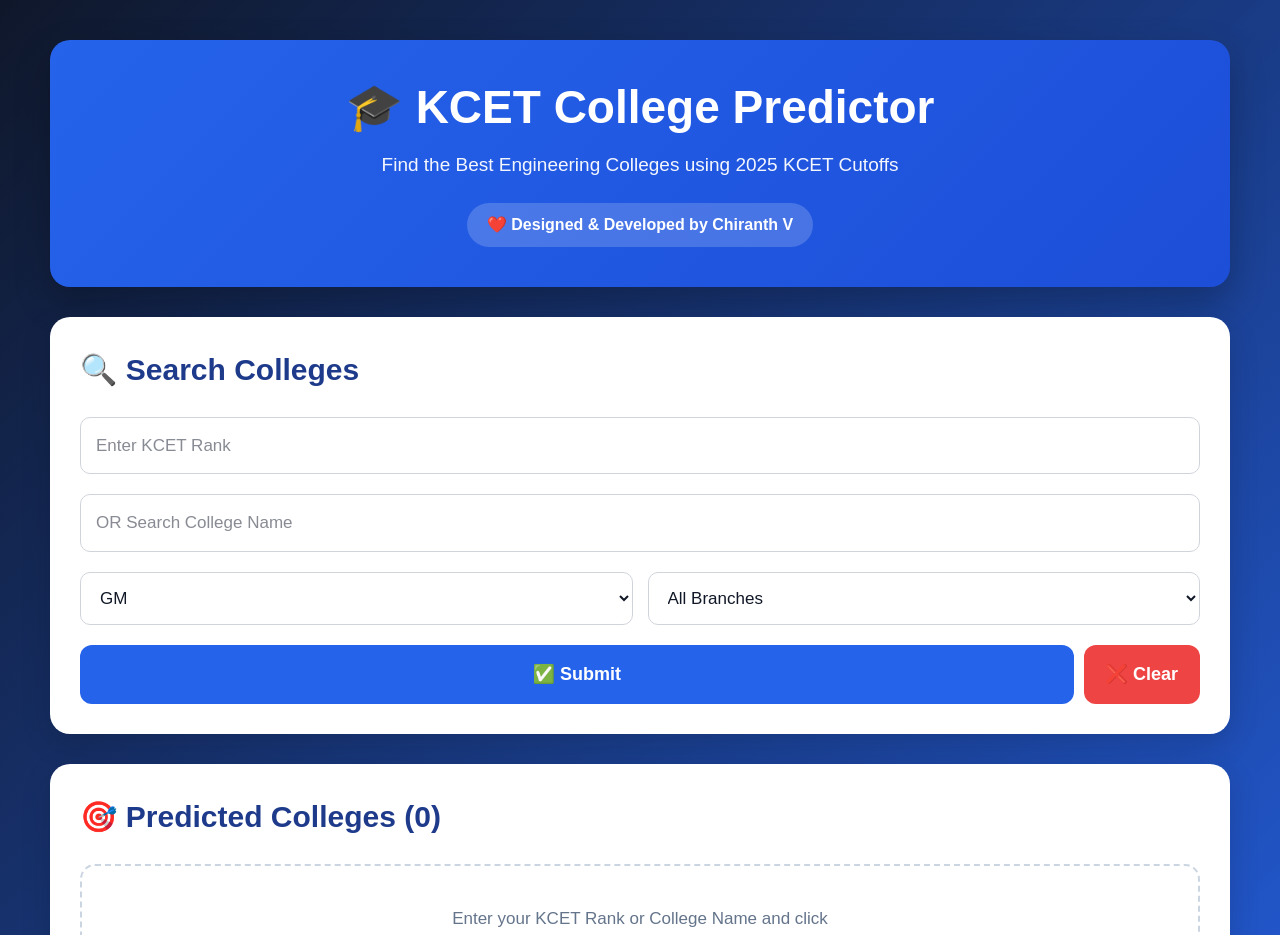
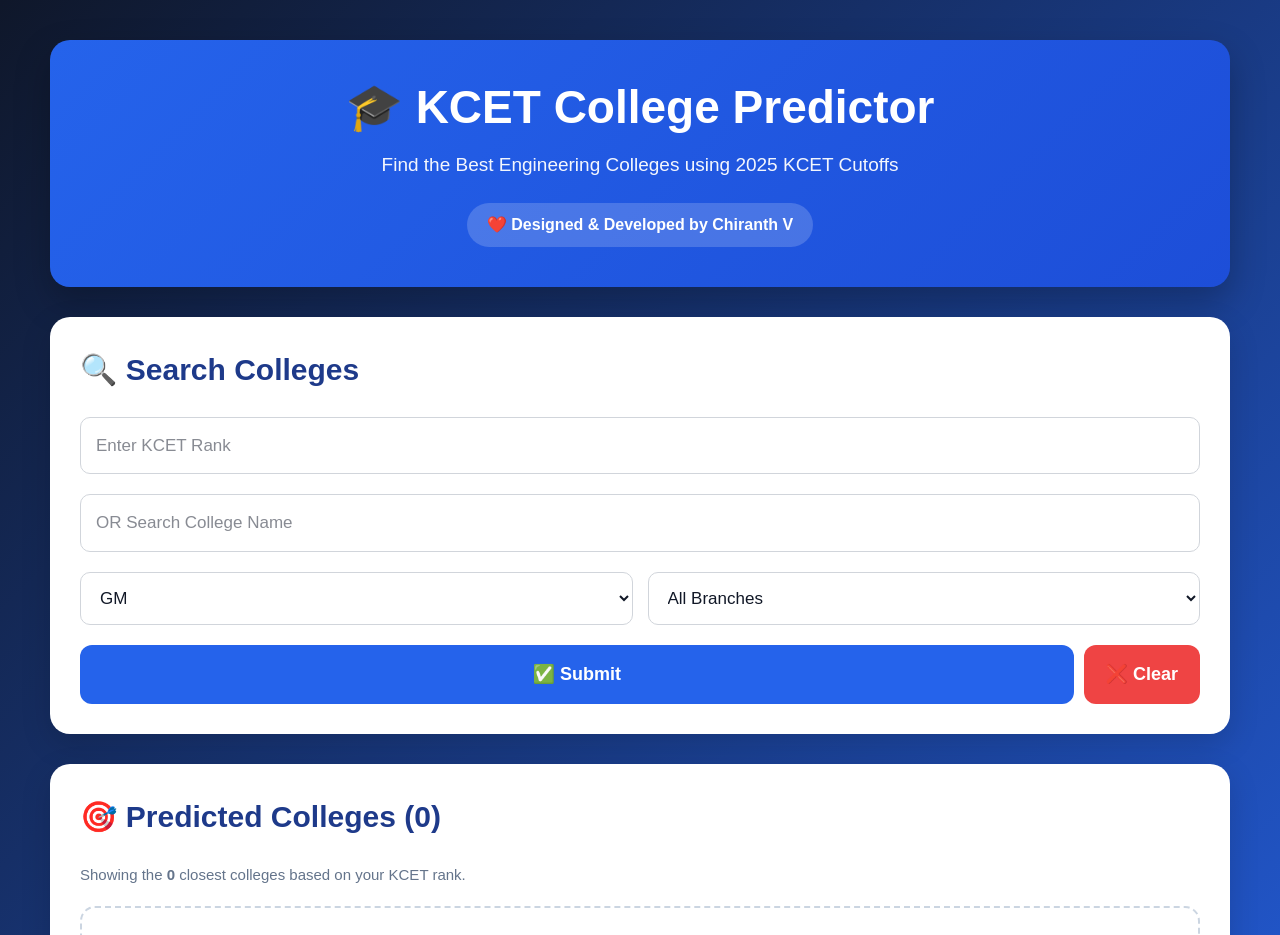
Before and after one commit to chiranthmdy03-2006/kcet-college-predictor, a Next.js app: page / in a window 1280 px wide. Shown: the top 935 px of the page. Built offline with nearby package versions, Linux system fonts and the light colour scheme.

Commit message:
Updated button text

```diff
--- a/app/components/Results.tsx
+++ b/app/components/Results.tsx
@@ -30,7 +30,15 @@
         }}
       >
         🎯 Predicted Colleges ({results.length})
-      </h2>
+      </h2><p
+  style={{
+    color: "#64748b",
+    marginBottom: "20px",
+    fontSize: "15px",
+  }}
+>
+  Showing the <b>{results.length}</b> closest colleges based on your KCET rank.
+</p>
 
       {results.length === 0 ? (
         <div
--- a/app/components/SearchPanel.tsx
+++ b/app/components/SearchPanel.tsx
@@ -84,9 +84,8 @@
 
        if (
   !isNaN(cutoff) &&
-  cutoff >= r - 500 &&
-  cutoff <= r + 15000
-) {
+  cutoff >= r - 500
+){
           let stars = 5;
 
           const diff = cutoff - r;
@@ -143,7 +142,7 @@
 finalResults.sort((a: any, b: any) => a.difference - b.difference);
 
 setTimeout(() => {
-  setResults(finalResults.slice(0, 40));
+  setResults(finalResults.slice(0, 25));
   setLoading(false);
 }, 400);
   }
```
